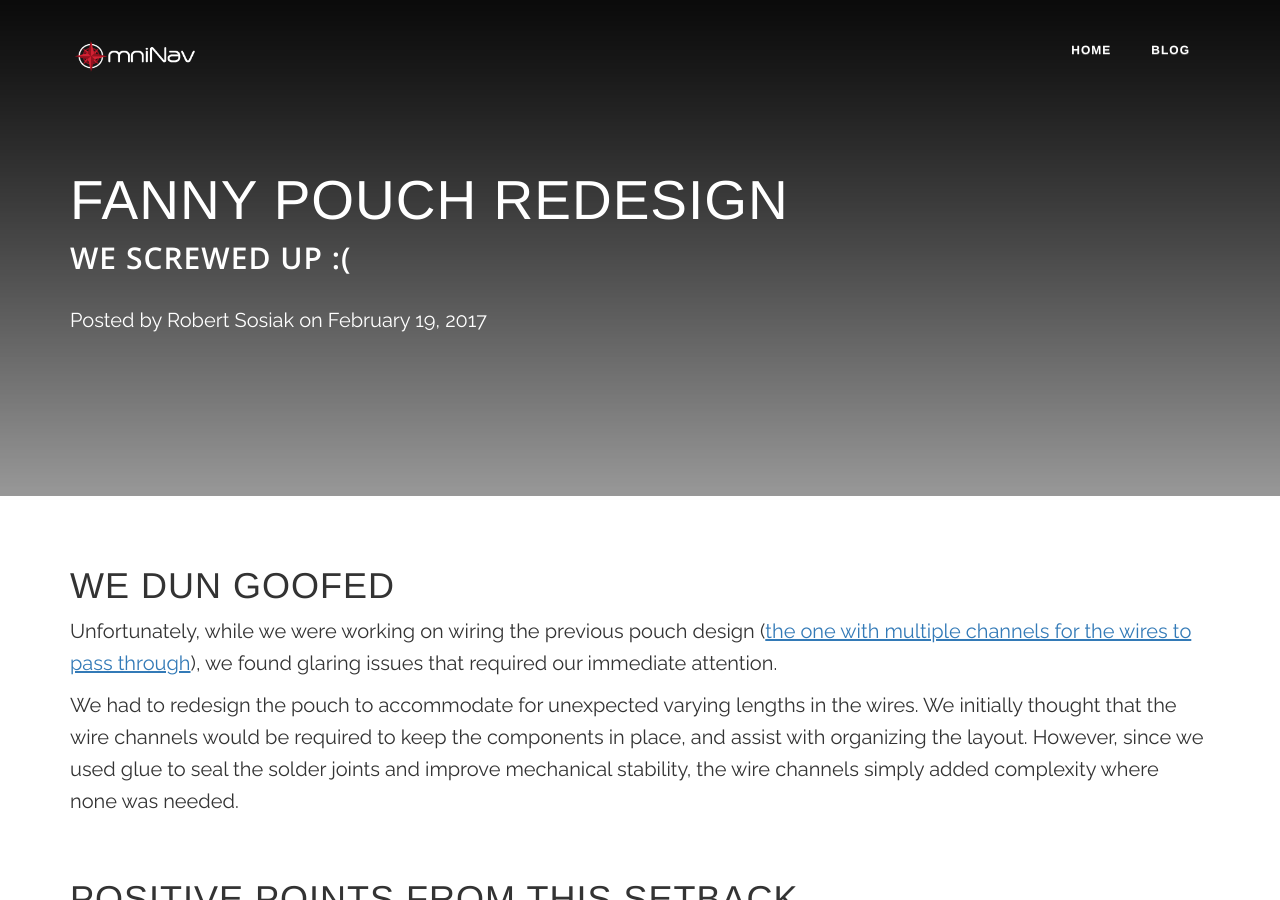
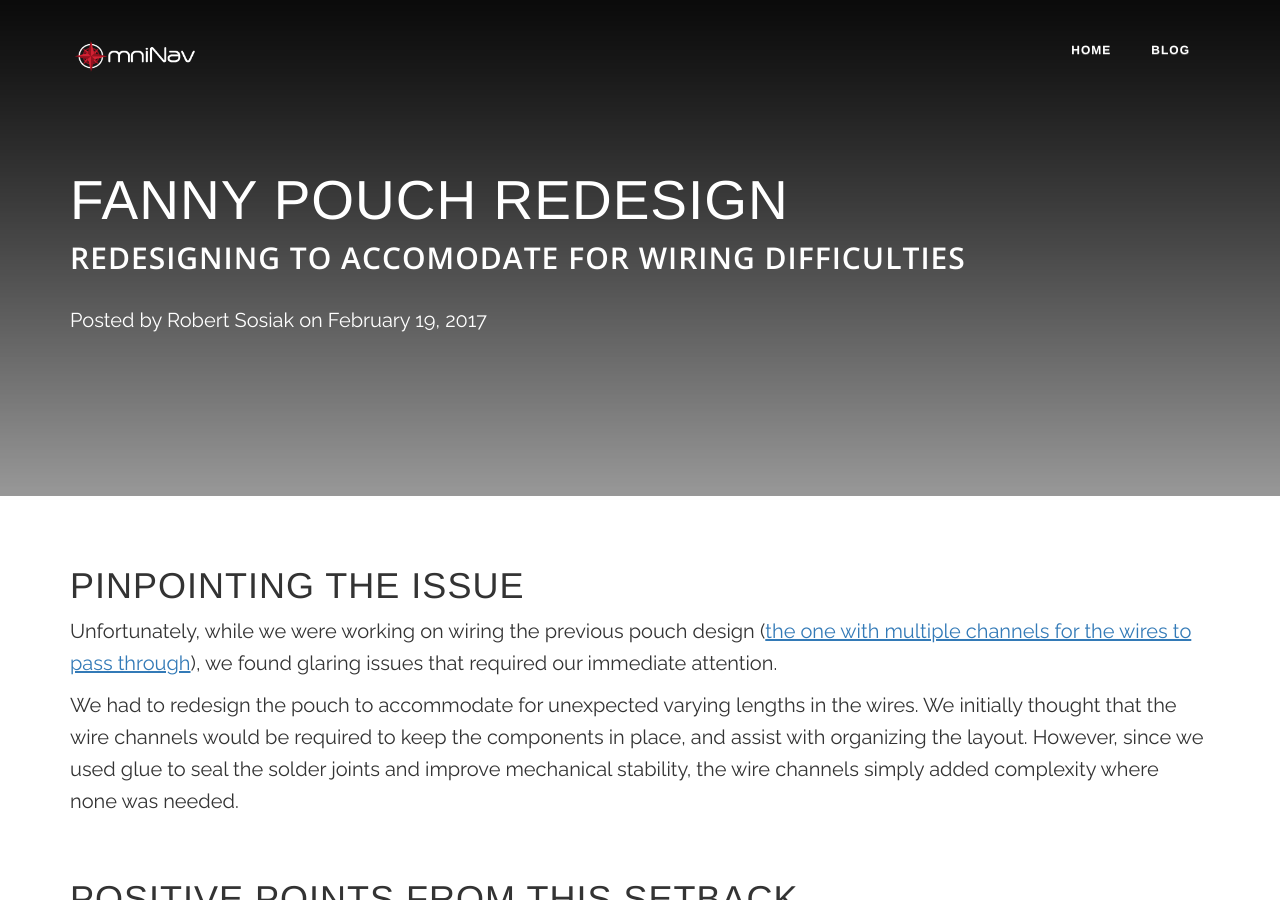
Before and after one commit to hansmaryil/OmniNav, a Jekyll site: the page built from _posts/2017-02-19-fanny-pouch-redesign.md, in a window 1280 px wide and 900 px high. Built offline with Jekyll 4.4.1, drawn with Linux system fonts in a browser that asks for light colours; some web fonts are replaced.

Commit message:
fixed wording

```diff
--- a/_posts/2017-02-19-fanny-pouch-redesign.md
+++ b/_posts/2017-02-19-fanny-pouch-redesign.md
@@ -1,7 +1,7 @@
 ---
 layout: post
 title: "Fanny Pouch Redesign"
-subtitle: "We screwed up :("
+subtitle: "Redesigning to accomodate for wiring difficulties"
 date: 2017-02-19
 poster: "Robert Sosiak"
 header_content: |
@@ -11,7 +11,7 @@ header_content: |
                 <div class="col-lg-12 col-lg-offset-0 col-md-10 col-md-offset-1">
                     <div class="post-heading">
                         <h1>Fanny Pouch Redesign</h1>
-                        <h2 class="subheading">We screwed up :(</h2>
+                        <h2 class="subheading">Redesigning to accomodate for wiring difficulties</h2>
                         <p class="post-meta">Posted by Robert Sosiak on February 19, 2017</p>
                     </div>
                 </div>
@@ -21,7 +21,7 @@ header_content: |
 ---
 
 
-# We Dun Goofed
+# Pinpointing the Issue
 
 Unfortunately, while we were working on wiring the previous pouch design ([the one with multiple channels for the wires to pass through]({% post_url 2017-01-29-fanny-pouch-mechanical-design %})), we found glaring issues that required our immediate attention.
 
```
